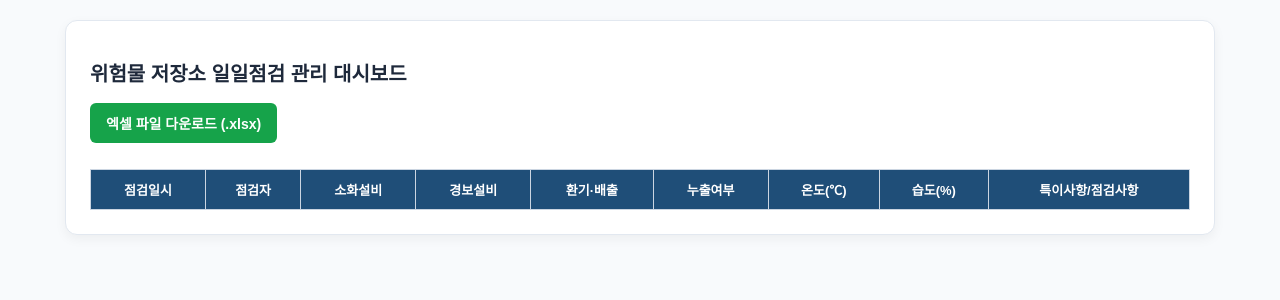
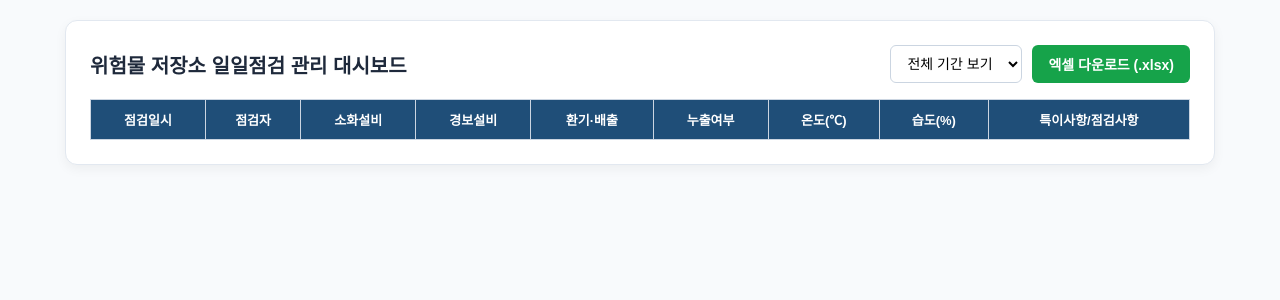
Before and after one commit to wjsdydxo94-a11y/hazardous-check, a Flask app: page /admin in a window 1280 px wide. Shown: the top 300 px of the page. Run offline with Flask 3, Linux system fonts and the light colour scheme; lists and menus that the app fills with data are empty.

Commit message:
Update admin.html

```diff
--- a/templates/admin.html
+++ b/templates/admin.html
@@ -7,9 +7,12 @@
     <style>
         body { font-family: 'Malgun Gothic', sans-serif; background-color: #f8fafc; margin: 0; padding: 20px; }
         .container { max-width: 1100px; margin: 0 auto; background: white; padding: 24px; border-radius: 12px; box-shadow: 0 4px 12px rgba(0,0,0,0.05); border: 1px solid #e2e8f0; }
-        h1 { font-size: 20px; font-weight: bold; color: #1e293b; margin-bottom: 16px; }
-        .btn { display: inline-block; background-color: #16a34a; color: white; padding: 10px 16px; border-radius: 6px; text-decoration: none; font-weight: bold; font-size: 14px; margin-bottom: 16px; }
+        .header-bar { display: flex; justify-content: space-between; align-items: center; margin-bottom: 16px; flex-wrap: wrap; gap: 10px; }
+        h1 { font-size: 20px; font-weight: bold; color: #1e293b; margin: 0; }
+        .actions { display: flex; gap: 10px; align-items: center; }
+        .btn { display: inline-block; background-color: #16a34a; color: white; padding: 9px 16px; border-radius: 6px; text-decoration: none; font-weight: bold; font-size: 14px; border: none; cursor: pointer; }
         .btn:hover { background-color: #15803d; }
+        select { padding: 9px 12px; border-radius: 6px; border: 1px solid #cbd5e1; font-size: 14px; background: white; outline: none; }
         table { width: 100%; border-collapse: collapse; font-size: 13px; margin-top: 10px; }
         th, td { border: 1px solid #cbd5e1; padding: 10px; text-align: center; }
         th { background-color: #1f4e78; color: white; }
@@ -20,8 +23,15 @@
 </head>
 <body>
     <div class="container">
-        <h1>위험물 저장소 일일점검 관리 대시보드</h1>
-        <a href="/download" class="btn">엑셀 파일 다운로드 (.xlsx)</a>
+        <div class="header-bar">
+            <h1>위험물 저장소 일일점검 관리 대시보드</h1>
+            <div class="actions">
+                <select id="monthSelect" onchange="filterTable()">
+                    <option value="all">전체 기간 보기</option>
+                </select>
+                <a href="/download" class="btn">엑셀 다운로드 (.xlsx)</a>
+            </div>
+        </div>
         <table>
             <thead>
                 <tr>
@@ -36,7 +46,7 @@
                     <th>특이사항/점검사항</th>
                 </tr>
             </thead>
-            <tbody>
+            <tbody id="tableBody">
                 {% for row in records %}
                 <tr>
                     <td>{{ row.get('점검일시', '') }}</td>
@@ -85,7 +95,7 @@
                     <td>{{ row.get('온도', '') }}</td>
                     <td>{{ row.get('습도', '') }}</td>
 
-                    <!-- 특이사항 (nan 완벽 차단) -->
+                    <!-- 특이사항 -->
                     {% set note = row.get('특이사항', '') %}
                     <td style="text-align: left;">
                         {% if note and note|string != 'nan' and note|string != 'NaN' and note|string != 'None' and note|string != '' %}
@@ -97,5 +107,51 @@
             </tbody>
         </table>
     </div>
+
+    <script>
+        window.addEventListener('DOMContentLoaded', () => {
+            const rows = document.querySelectorAll('#tableBody tr');
+            const monthSelect = document.getElementById('monthSelect');
+            const months = new Set();
+
+            rows.forEach(row => {
+                const dateCell = row.cells[0].textContent.trim();
+                if (dateCell.length >= 7) {
+                    const ym = dateCell.substring(0, 7); // YYYY-MM 추출
+                    months.add(ym);
+                }
+            });
+
+            // 최신 월이 위로 오도록 정렬
+            const sortedMonths = Array.from(months).sort().reverse();
+            sortedMonths.forEach(ym => {
+                const opt = document.createElement('option');
+                opt.value = ym;
+                opt.textContent = ym.replace('-', '년 ') + '월';
+                monthSelect.appendChild(opt);
+            });
+
+            // 현재 연월 자동 선택 (데이터가 존재할 경우)
+            const now = new Date();
+            const currentYm = now.getFullYear() + '-' + String(now.getMonth() + 1).padStart(2, '0');
+            if (months.has(currentYm)) {
+                monthSelect.value = currentYm;
+            }
+            filterTable();
+        });
+
+        function filterTable() {
+            const selected = document.getElementById('monthSelect').value;
+            const rows = document.querySelectorAll('#tableBody tr');
+            rows.forEach(row => {
+                const dateCell = row.cells[0].textContent.trim();
+                if (selected === 'all' || dateCell.startsWith(selected)) {
+                    row.style.display = '';
+                } else {
+                    row.style.display = 'none';
+                }
+            });
+        }
+    </script>
 </body>
 </html>
```
